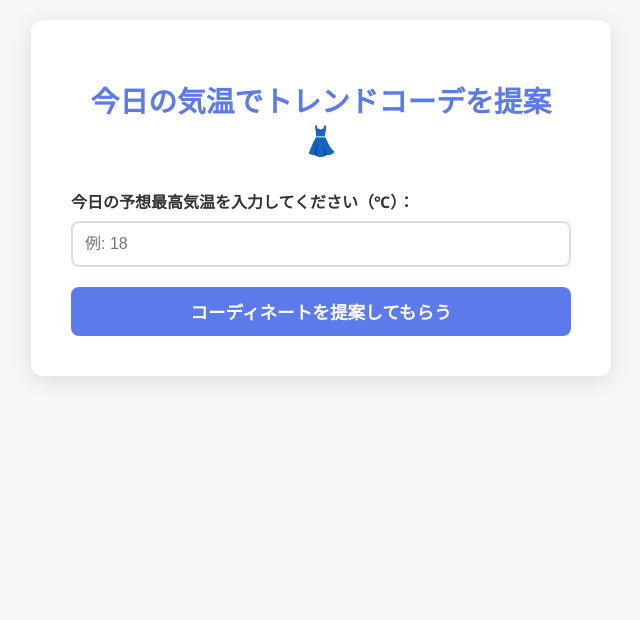
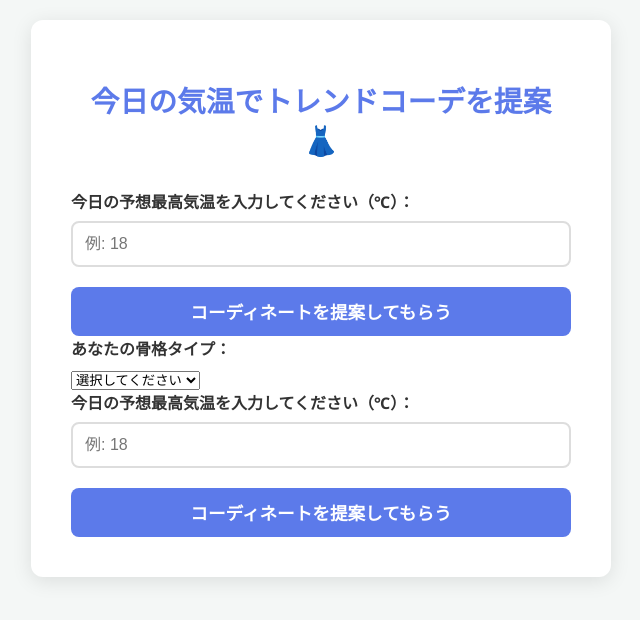
Before and after one commit to kotoneyoneda807/kotoneyoneda807.github.io, a plain HTML site: page index.html in a window 1280 px wide. Shown: the whole page, without its empty margins (319-959 px from the left). Drawn offline with Linux system fonts and the light colour scheme.

Commit message:
Update index.html

```diff
--- a/index.html
+++ b/index.html
@@ -16,7 +16,19 @@
             <input type="number" id="temperature" placeholder="例: 18" min="-20" max="45">
 
             <button id="suggest-button">コーディネートを提案してもらう</button>
+            <label for="skeleton-type">あなたの骨格タイプ：</label>
+        <select id="skeleton-type">
+            <option value="none">選択してください</option>
+            <option value="straight">ストレート</option>
+            <option value="wave">ウェーブ</option>
+            <option value="natural">ナチュラル</option>
+        </select>
+        <label for="temperature">今日の予想最高気温を入力してください（℃）：</label>
+        <input type="number" id="temperature" placeholder="例: 18" min="-20" max="45">
+
+        <button id="suggest-button">コーディネートを提案してもらう</button>
         </div>
+
 
         <div id="result-area" class="hidden">
             <h2>提案結果</h2>
```
